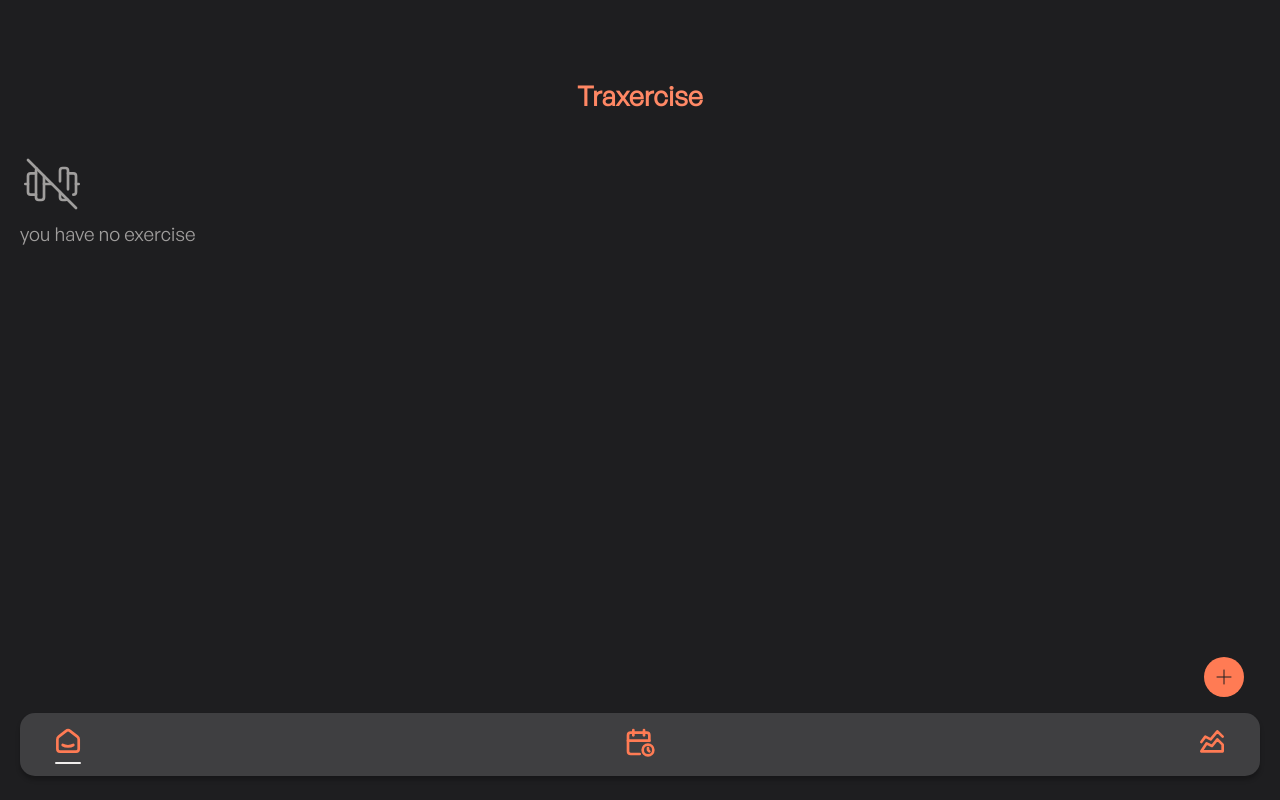
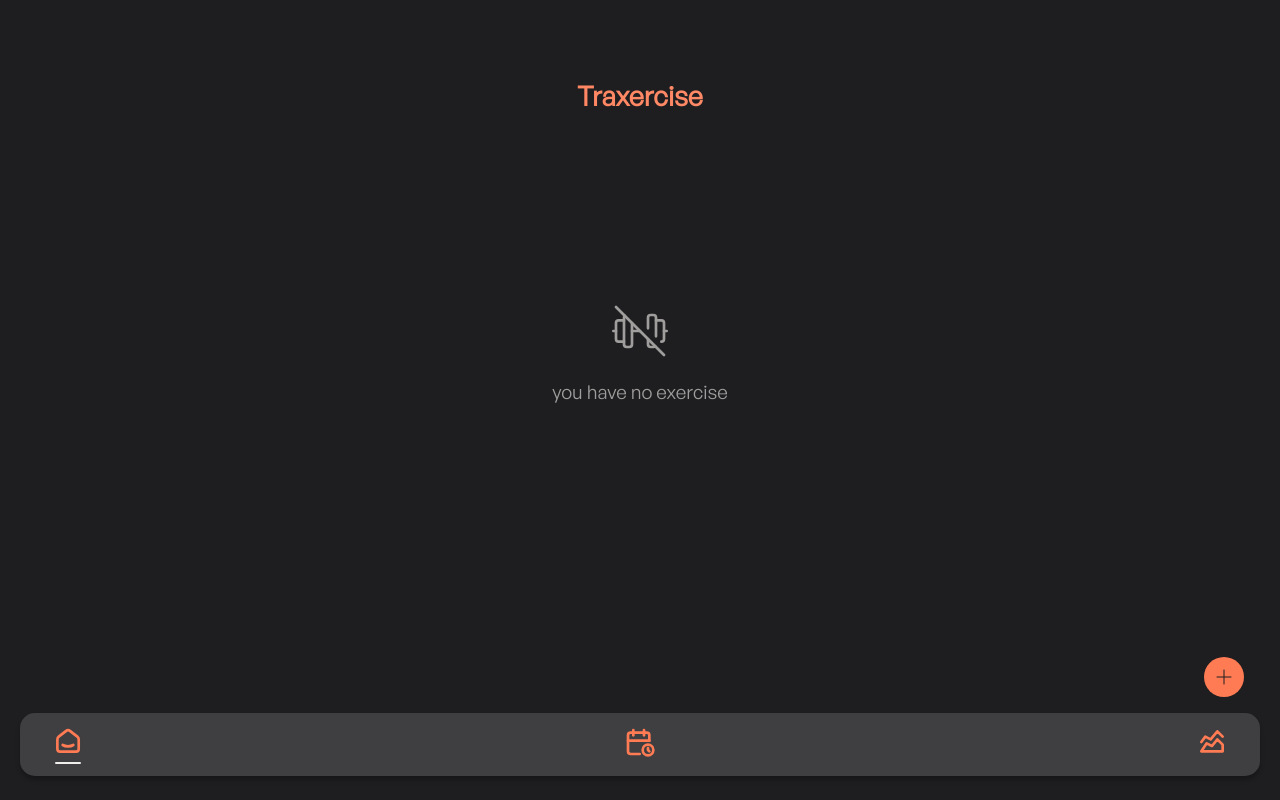
Before and after one commit to sweetcuptea/traxercise, a Vue app: page / in a window 1280 px wide. Built offline with nearby package versions, Linux system fonts and the light colour scheme.

Commit message:
fixing class name for VPageHome component (#19)

```diff
--- a/src/components/pages/VPageHome.vue
+++ b/src/components/pages/VPageHome.vue
@@ -1,9 +1,9 @@
 <template>
   <section class="page-home">
-    <h5 class="pagehome__title">Traxercise</h5>
-    <div class="pagehome-list">
-      <v-icon-barble-off class="pagehome__icon" />
-      <p class="pagehome__description">you have no exercise</p>
+    <h5 class="page-home__title">Traxercise</h5>
+    <div class="page-home__empty-list">
+      <v-icon-barble-off class="page-home__icon" />
+      <p class="page-home__description">you have no exercise</p>
     </div>
     <v-button-create-exercise />
     <v-navigation />
@@ -26,7 +26,7 @@ export default {
 </script>
 
 <style lang="scss" scoped>
-.pagehome {
+.page-home {
   height: auto;
 
   &__title {
```
